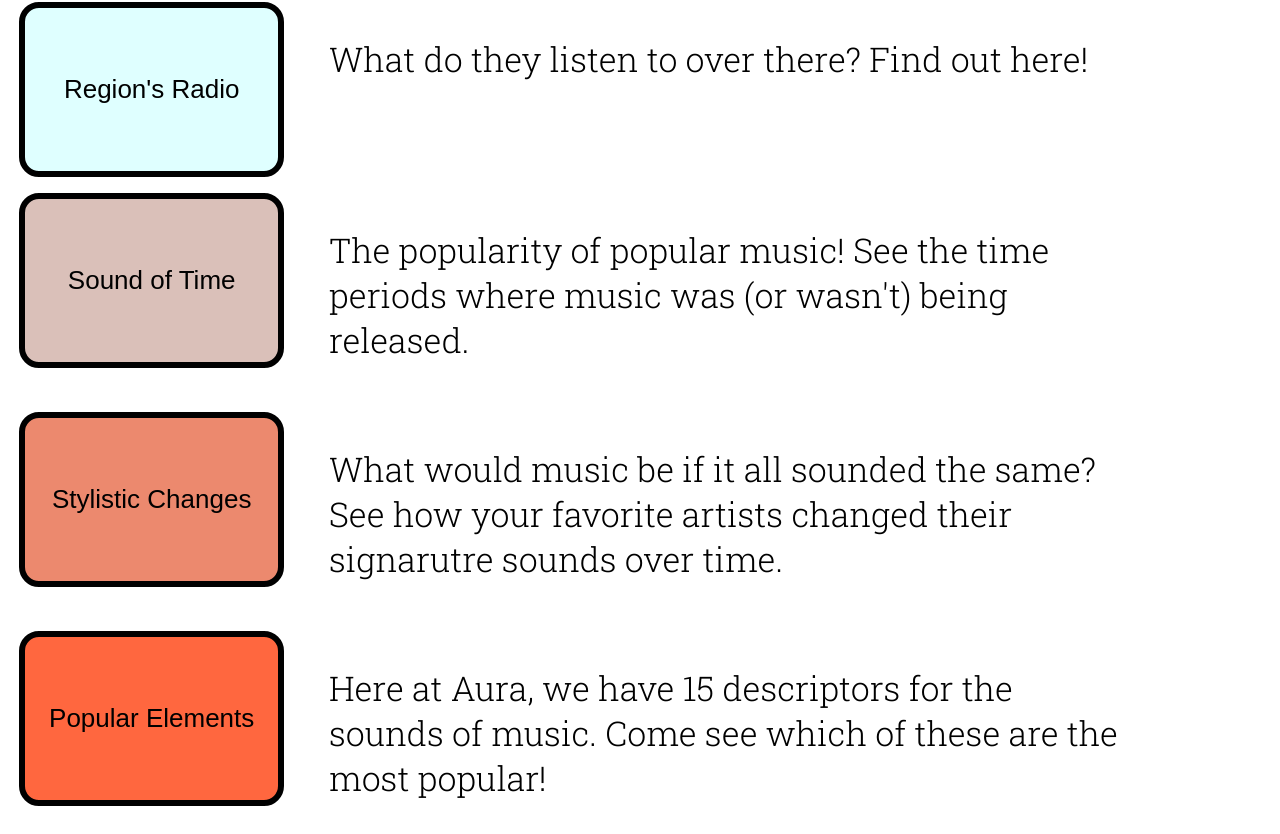
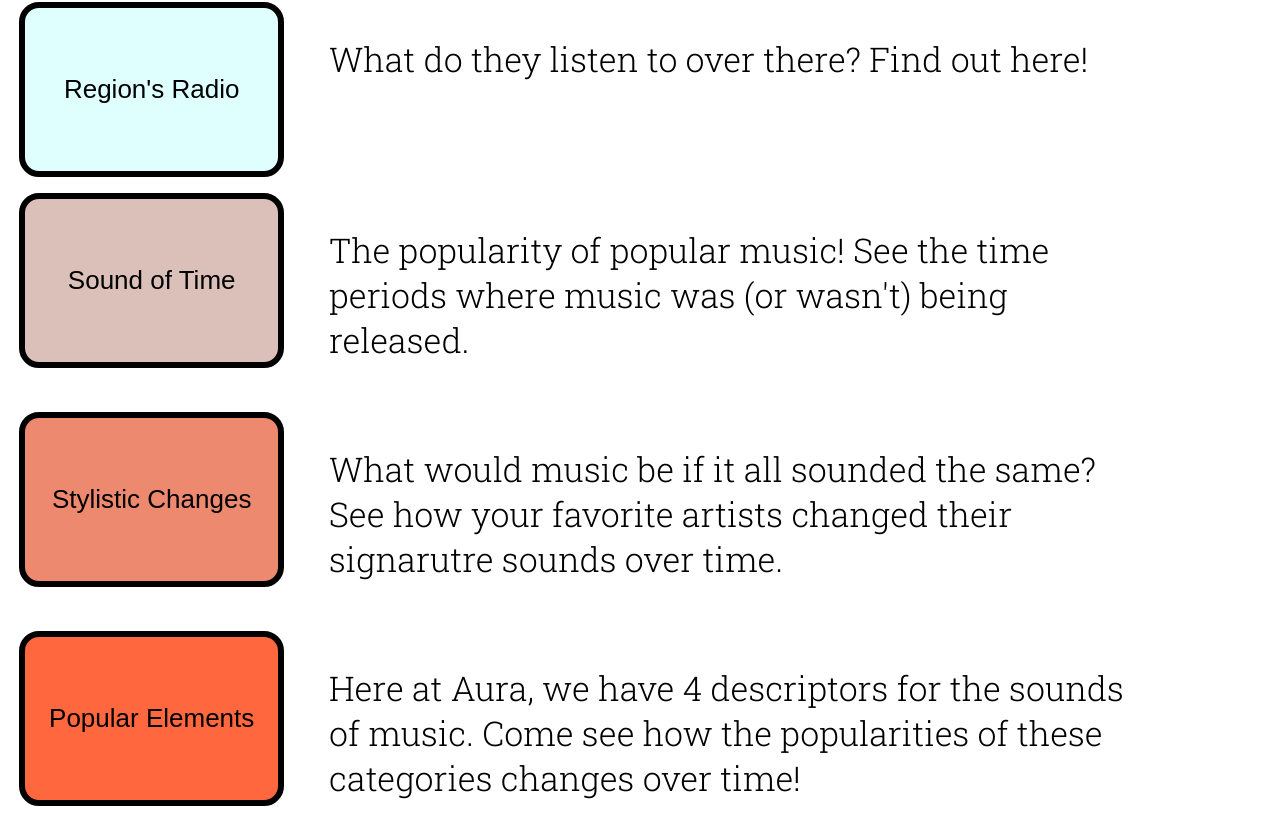
Before and after one commit to MiniMinstrel/Aura, a React (Create React App) app: page /Queries in a window 1280 px wide. Shown: the part 819-1653 px from the top of the page. Built offline with nearby package versions, Linux system fonts and the light colour scheme.

Commit message:
minor changes

```diff
--- a/src/Queries.js
+++ b/src/Queries.js
@@ -92,8 +92,8 @@ const Queries = () => {
           </Link>
 
           <p className='query-descriptions-right'>
-            Here at Aura, we have 15 descriptors for the sounds of music.  Come
-            see which of these are the most popular!
+            Here at Aura, we have 4 descriptors for the sounds of music.  Come
+            see how the popularities of these categories changes over time!
           </p>
         </div>
 
--- a/src/RegionsRadio.js
+++ b/src/RegionsRadio.js
@@ -35,7 +35,7 @@ const RegionsRadio = () => {
     <div>
       <div className='query-page-about'>
         <h1>
-          Regions Radio
+          Region's Radio
         </h1>
         <p1>
           Regions Radio allows you access to see how popular a genre is
```
